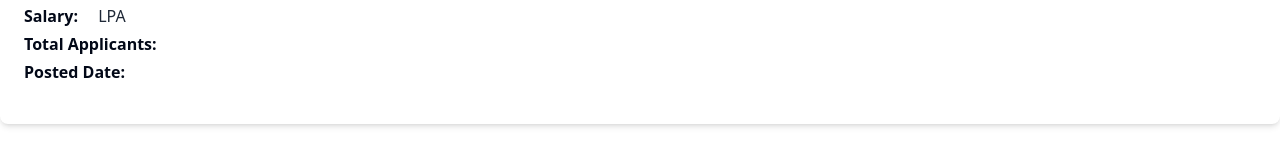
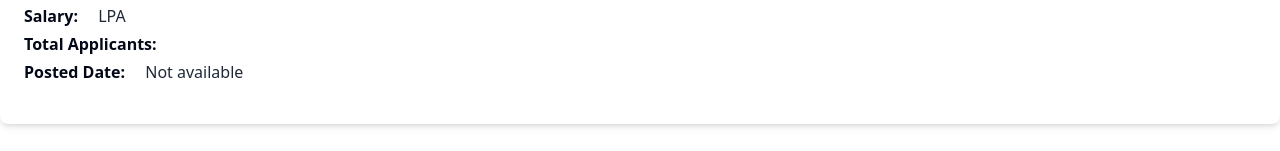
Before and after one commit to Ishan-Mittal69/SIH24_1632, a React (Vite) app in the folder frontend/: page /description/1 in a window 1280 px wide. Shown: the part 284-435 px from the top of the page. Built offline with nearby package versions, Linux system fonts and the light colour scheme; no server answers.

Commit message:
Update JobDescription.jsx
bug fixed related to job description

```diff
--- a/frontend/src/components/JobDescription.jsx
+++ b/frontend/src/components/JobDescription.jsx
@@ -141,7 +141,7 @@ const JobDescription = () => {
         <h1 className="font-bold my-1 dark:text-white">
           Posted Date:{" "}
           <span className="pl-4 font-normal text-gray-800 dark:text-gray-300">
-            {singleJob?.createdAt.split("T")[0]}
+              {singleJob?.createdAt ? singleJob.createdAt.split("T")[0] : "Not available"}
           </span>
         </h1>
       </div>
```
